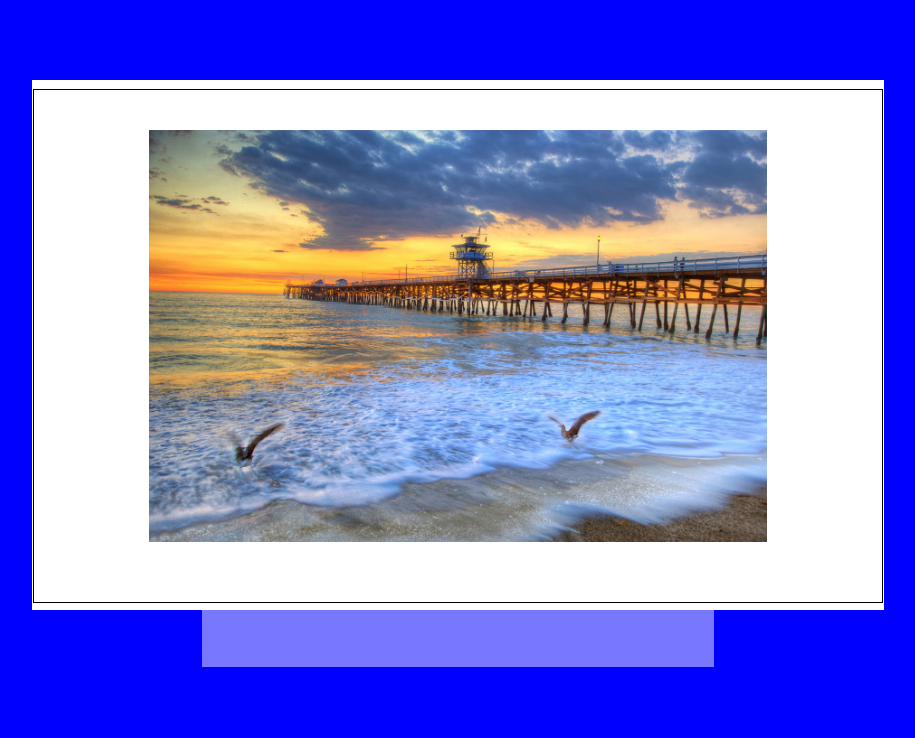
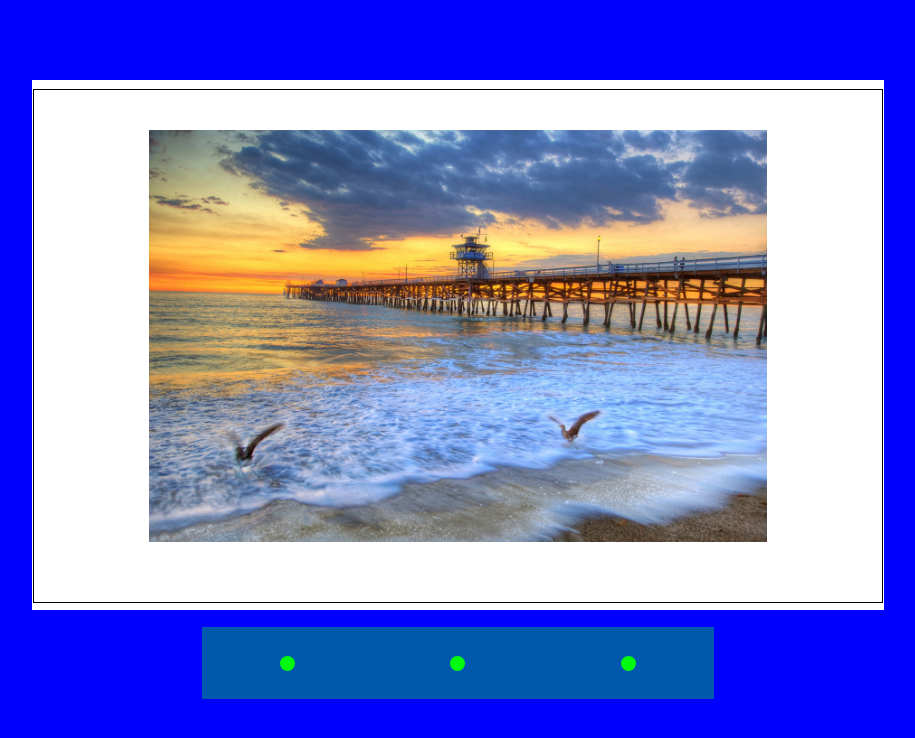
Before and after one commit to totalbabe13/dynamic-user-interface-exercise-, a plain HTML site: page image_carousel_demo/index.html in a window 1280 px wide. Shown: the whole page, without its empty margins (182-1097 px from the left). Drawn offline with Linux system fonts and the light colour scheme.

Commit message:
formatted css to resize for any number of dots

```diff
--- a/image_carousel_demo/index.html
+++ b/image_carousel_demo/index.html
@@ -12,6 +12,20 @@
         </div>
          <!-- - - - - - - - -->
         <div id="nav-dots">
+          <div class="dot">
+          </div>
+          <div class="dot">
+          </div>
+          <div class="dot">
+          </div>
+          <!-- <div class="dot">
+          </div>
+          <div class="dot">
+          </div>
+          <div class="dot">
+          </div>
+          <div class="dot">
+          </div> -->
         </div>
     </div>
     <script src="scripts.js"></script>
--- a/image_carousel_demo/styles.css
+++ b/image_carousel_demo/styles.css
@@ -26,9 +26,23 @@ img {
 }
 
 #nav-dots {
+    display: grid;
+    align-content: center;
+    grid-template-columns: repeat(auto-fit, minmax(33px, 1fr));
     margin-left: auto;
     margin-right: auto;
+    margin-top: 4vh;
     height: 9vh;
     width: 40vw;
-    background-color: #ffffff78;
+    background-color: #04fb1259;
+    /* grid-template-rows: 1fr;
+    grid-auto-columns: 30px; */
 }
+.dot {
+    height: 15px;
+    width: 15px;
+    margin-left: auto;
+    margin-right: auto;
+    background: #02fb0c;
+    border-radius: 20px;
+}
```
